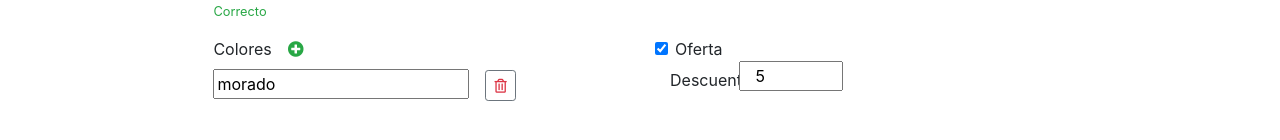
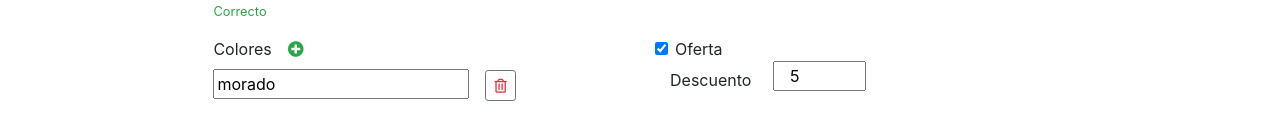
Before and after one commit to andreaPemi/my-app, an Angular app: page /detalle in a window 1280 px wide. Both pictures are taken after a click on the checkbox 661 px from the left and 342 px from the top of the page. Shown: the part 294-434 px from the top of the page. Built offline with nearby package versions, Linux system fonts and the light colour scheme; no server answers.

Commit message:
retoque en descuento

```diff
--- a/src/app/components/detalle-fruta/detalle-fruta.component.html
+++ b/src/app/components/detalle-fruta/detalle-fruta.component.html
@@ -74,8 +74,8 @@
           <div class="col form-group">
             <div [hidden]="!formulario.controls.oferta.value">
               <div class="form-group row">
-                <label class="col-sm-2 col-form-label">Descuento</label>
-                <div class="col-sm-10">
+                <label class="col-sm-3 col-form-label">Descuento</label>
+                <div class="col">
                   <input type="number" class="col-4" [readonly]="!formulario.controls.oferta.value" formControlName="descuento" step="5" min="5" max="90">
                   <small *ngIf="formulario.controls.descuento.invalid"class="form-text text-danger">Min 5% Max 90%</small>
                 </div>
```
